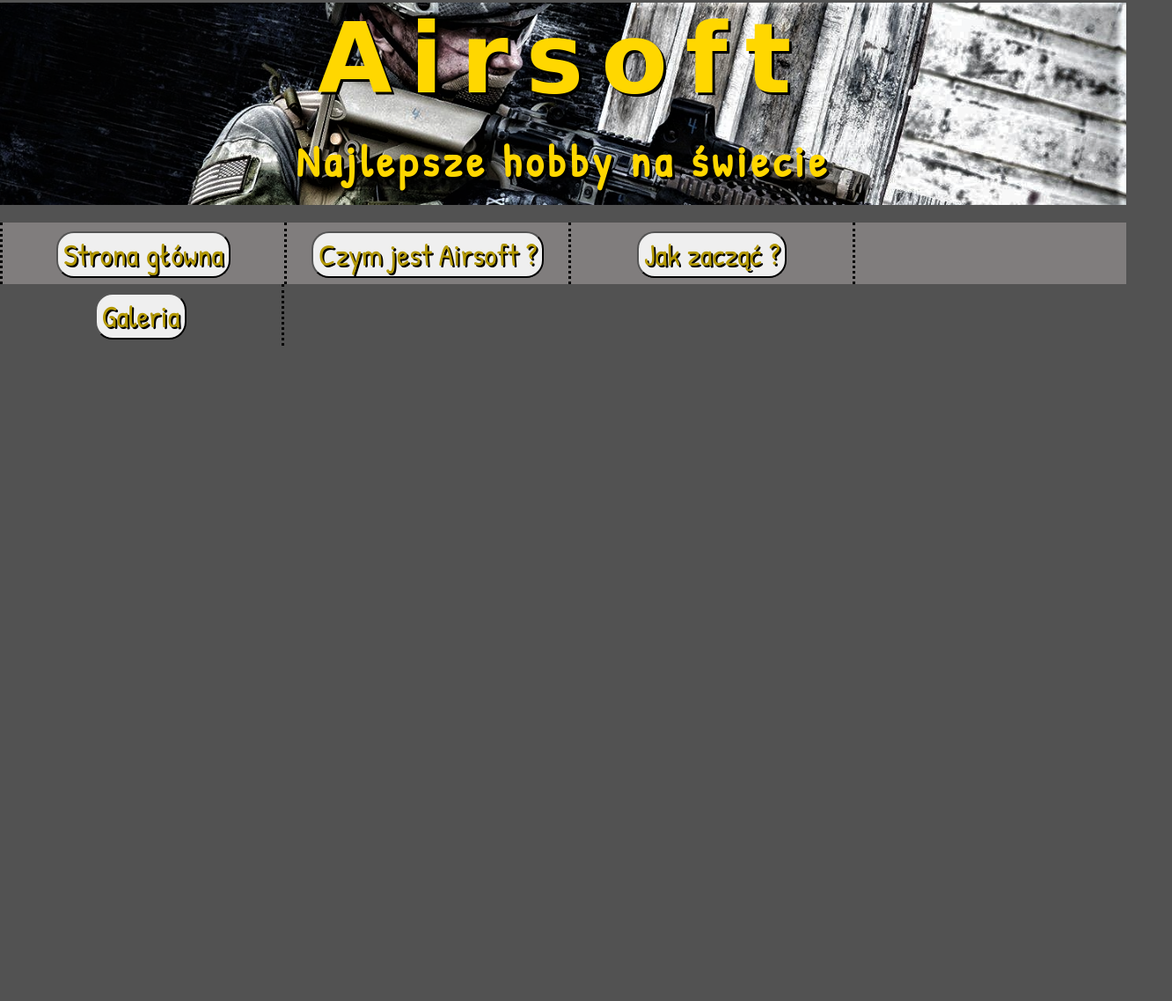
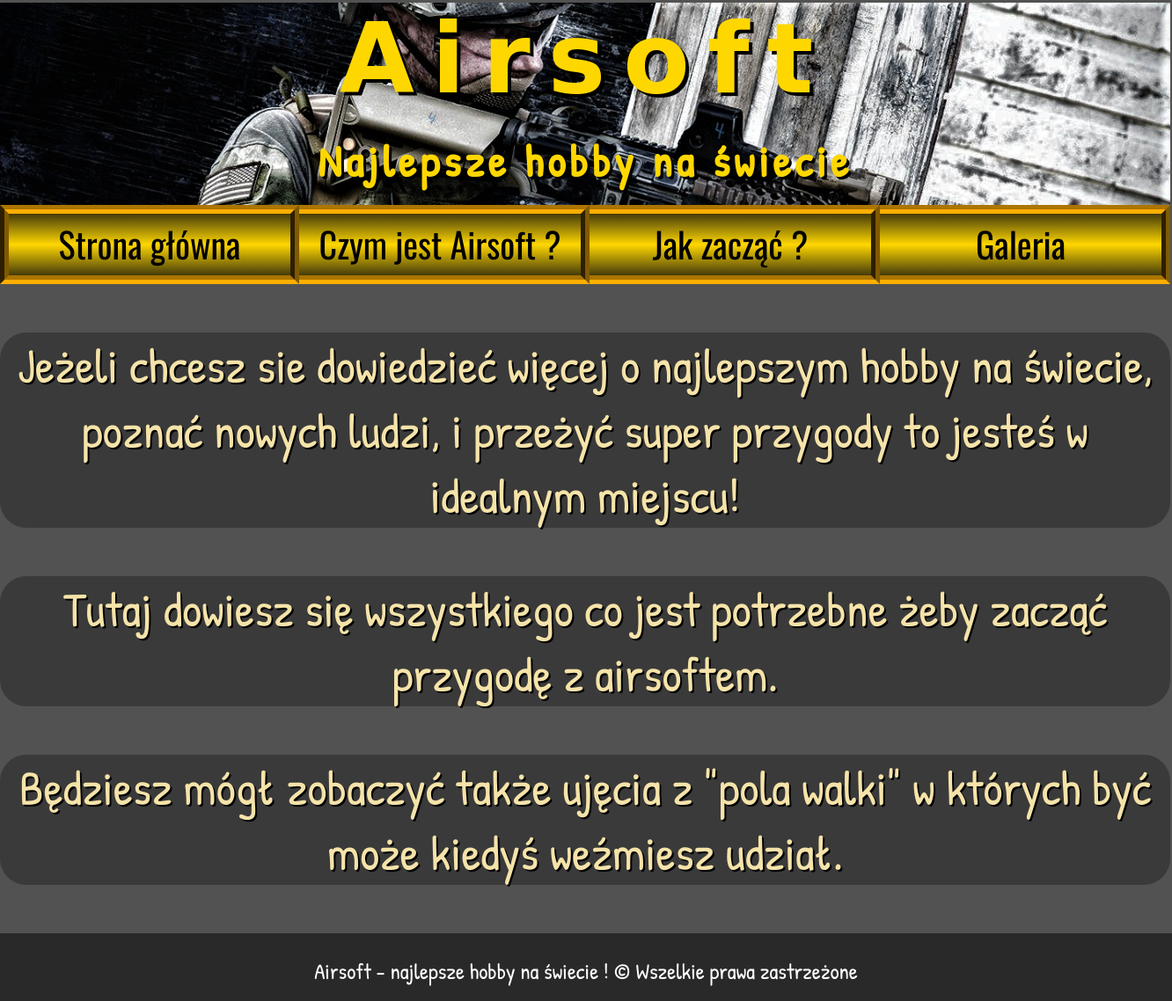
Before and after one commit to novyTM/Airsoft-v2, a plain HTML site: page index.html in a window 1280 px wide. Shown: the part 71-1209 px from the top of the page at 88% size, 1332 px wide, since content can reach past the window. Before the commit the page ends 1082 px from the top, so only its background shows below. Drawn offline with nearby package versions, Linux system fonts and the light colour scheme; a web font is replaced by a local one.

Commit message:
Dodanie content boxa

```diff
--- a/index.html
+++ b/index.html
@@ -13,6 +13,7 @@
         <link rel="preconnect" href="https://fonts.googleapis.com">
         <link rel="preconnect" href="https://fonts.gstatic.com" crossorigin>
         <link href="https://fonts.googleapis.com/css2?family=Patrick+Hand&family=Potta+One&display=swap" rel="stylesheet">
+        <link href="https://fonts.googleapis.com/css2?family=Oswald:wght@400;700&display=swap" rel="stylesheet">
 
 
 
@@ -24,39 +25,70 @@
 
                 <div id="title">
                     <h1> Airsoft </h1>
+                </div>
 
+                <div id="secondtitle">
+                    <h4>Najlepsze hobby na świecie</h4>
                 </div>
-                 <div id="secondtitle">
-                    <h4>Najlepsze hobby na świecie</h4>
-                 </div>
-
-
-
             </div>
 
             <div id="nav">
                 <ol>
-                    <li><button>Strona główna</button></li>
-                    <li><button>Czym jest Airsoft ?</button></li>
-                    <li><button>Jak zacząć ?</button></li>
-                    <li><button>Galeria</button></li>
+                    <li><a href="#">Strona główna</a></li>
+                    <li><a href="#">Czym jest Airsoft ?</a></li>
+                    <li><a href="#">Jak zacząć ?</a></li>
+                    <li><a href="#">Galeria</a></li>
                 </ol>
-
-
             </div>
 
             <div id="content">
+                <div id="strona-glowna">
+                    <div class="contentbox" id="first-tab">
+                        <p>Jeżeli chcesz sie dowiedzieć więcej o najlepszym hobby na świecie, poznać nowych ludzi, i przeżyć super przygody to jesteś w idealnym miejscu!</p>
+                    </div>
+                    <div class="contentbox">
+                        <p>Tutaj dowiesz się wszystkiego co jest potrzebne żeby zacząć przygodę z airsoftem.</p>
+                    </div>
+                    <div class="contentbox">
+                        <p>Będziesz mógł zobaczyć także ujęcia z "pola walki" w których być może kiedyś weźmiesz udział.</p>
+                    </div>
+                </div>
+
+                <div id="czym-jest-airsoft" >
+                    <div class="contentbox" id="second-tab" style="display:none">
+                        <em>Airsoft</em> - gra zespołowa wykorzystująca pneumatyczne, elektryczne, gazowe i sprężynowe repliki broni palnej strzelające plastikowymi kulkami o kalibrze 6 (rzadziej 8) mm.<br/><br>
+                        Podstawowym celem w grze jest trafienie przeciwnika plastikową, najczęściej nie powodującą obrażeń, kulką.
+                        Scenariusze gry zazwyczaj naśladują fikcyjne bądź historyczne działania wojenne, policyjne lub potyczki oddziałów paramilitarnych.<br><br>
+                        W czasie rozgrywki obowiązuje zestaw zasad bezpieczeństwa spisanych w tzw. prawie ASG.
+                        Najważniejszą z nich jest obowiązek używania okularów ochronnych.<br><br>
+                        Ustalenia szczegółowe zasad trafienia, czasu powrotu do gry, warunków zwycięstwa itp. zależą od typu rozgrywki.
+                </div>
+                <div id="jak-zaczac">
+                    <div class="contentbox" id="third-tab" style="display:none">
+                        <em>Co jest potrzebne żeby zacząć ?</em><br>
+                        Ochrona oczu - okulary, gogle, maska pełno-twarzowa - muszą być atestowane<br>
+                        Ochrona szczęki/ust - (opcjonalne ale dla pełnego bezpieczeństwa wymagane) - różnego typu maski np.Stalker<br>
+                        Replika - wybór zależy od naszego budżetu<br>
+                        Mały budżet - Replika sprężynowa, najczęściej wybierana to AGM 003<br>
+                        Średni budżet - Replika elektryczna, najczęściej są to warianty<br> AK-47 z serii CM40,<br>M4 z serii Core,<br>lub G36 z serii JG<br>
+                        Duży budżet - Repliki elektryczne z wysokiej półki, napędzane gazem (GBBS), hPa lub super dopieszczone snajperki czterotaktowe<br>
+                        Mundur/Ubiór - na początek nadadzą się wygodne dresy i bluza, po jakimś czasie można się rozglądać za używanymi mundurami
+                        a na koniec kupić cały komplet w jakimkolwiek kamuflażu nam sie podoba<br>
+                        Akcesoria + amunicja - oczywiście do repliki będą potrzebna nam kulki których rodzaj (waga) będzie zależny od mocy repliki, oraz wszelkiego rodzaju akcesoria takie jak:
+                        kolimatory, chwyty, dwójnogi, lunety, pasy nośne, ładownice, kamizelki itp.
+                     </div>
+                </div>
+                <div id="galeria">
+                    <div class="contentbox" id="fourth-tab" style="display:none">
 
 
+                    </div>
+                </div>
             </div>
 
-
             <div id="footer">
-
-
-
-
-            </div>
+                <p>Airsoft - najlepsze hobby na świecie ! &copy; Wszelkie prawa zastrzeżone </p>
+             </div>
 
 
 
--- a/style.css
+++ b/style.css
@@ -3,22 +3,23 @@ body
     background-color: rgb(82, 82, 82);
     margin-left: auto;
     margin-right: auto;
+    width: 1330px;
+    top: 0;
+
 }
 
 #box
 {
     height: 1000px;
-
-
 }
 
 
 #top
 {
     height: 230px;
-    margin-top: 1px;
     background: url("Img/top.png");
     background-size:cover;
+    vertical-align: top;
 }
 #title
 {
@@ -27,7 +28,7 @@ body
     text-align: center;
     font-size: 55px;
     font-family: 'Potta One', cursive;
-    text-shadow: 3px 3px rgb(0, 0, 0);
+    text-shadow: 4px 4px rgb(0, 0, 0);
     letter-spacing: 20px;
 }
 
@@ -43,11 +44,13 @@ body
 
 #nav
 {
-    background-color: rgb(128, 125, 125);
-    height: 70px;
-    margin-top: 20px;
-    margin-bottom: 20px;
+    background: rgb(83,83,83);
+    background: linear-gradient(0deg, rgba(14,14,14,1) 0%, rgba(255,215,0,1) 50%, rgba(14,14,14,1) 100%);
+    height: 90px;
     text-align: center;
+    width: 1330px;
+    margin-left: auto;
+    margin-right: auto;
 }
 
 ol
@@ -58,22 +61,7 @@ ol
     line-height: 170%;
     font-size: 40px;
     color: gold ;
-    font-family: 'Patrick Hand', cursive;
-    text-shadow: 2px 2px rgb(0, 0, 0);
     display: inline-block;
-
-}
-
-button
-{
-    font-size: 35px;
-    color: rgb(179, 152, 2);
-    text-shadow: 2px 2px rgb(0, 0, 0); ;
-    border-radius: 20px;
-    font-family: 'Patrick Hand', cursive;
-
-
-
 }
 
 ol > li
@@ -81,15 +69,49 @@ ol > li
     width: 320px;
     height: 70px;
     float: left;
-    border-right: 3px  dotted rgb(0, 0, 0);
+    border-right: 10px groove rgb(129, 89, 2);
+    border-top: 10px groove rgb(255, 174, 0) ;
+    border-bottom:10px groove rgb(255, 174, 0);
 }
 
 ol > li:first-child
 {
-    border-left: 3px  dotted rgb(0, 0, 0); ;
+    border-left: 10px groove rgb(129, 89, 2);
+}
+
+ol a
+{
+    color: rgb(0, 0, 0); ;
+    text-decoration: none;
+    font-family: 'Oswald', sans-serif;
 }
 
 #content
 {
     clear: both;
+    font-size: 55px;
+    color: rgb(245, 227, 169);
+    font-family: 'Patrick Hand', cursive;
+    text-align: center;
+    width: 1330px;
 }
+
+.contentbox
+{
+
+    background-color: rgb(58, 58, 58);
+    border-radius: 30px;
+    text-shadow: 2px 2px black;
+}
+
+
+#footer
+{
+    font-size: 25px;
+    text-align: center;
+    padding: 1px;
+    height: 75px;
+    width: 1330px;
+    background-color: rgb(41, 41, 41);
+    color: white;
+}
```
Also changed, not shown: 1 other file.
